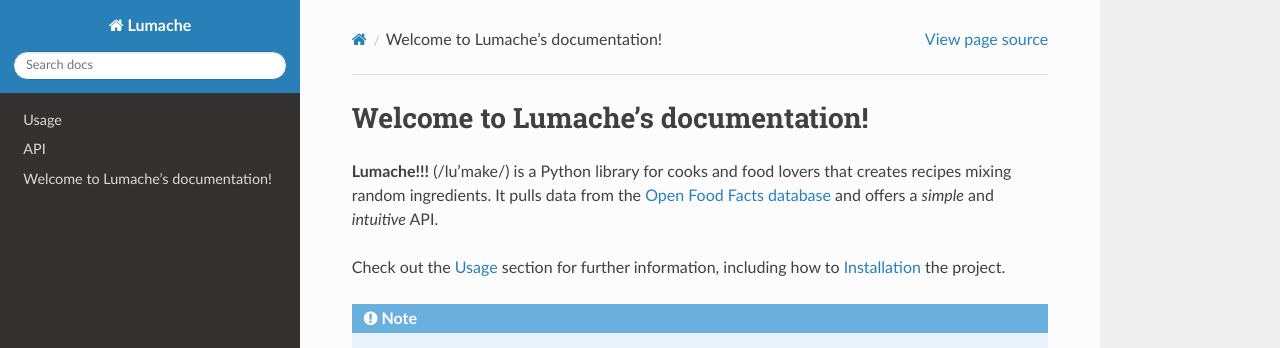
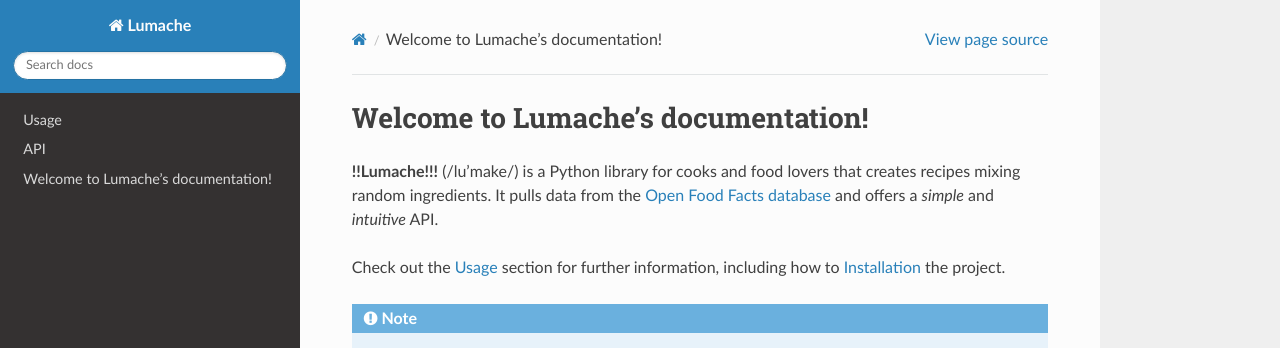
Before and after one commit to pawaka2025/venuvia, a Sphinx documentation site: the page built from docs/source/index.rst, in a window 1280 px wide and 962 px high. Shown: the top 348 px of the window. Built offline with Sphinx 7.4.7 and the Read the Docs theme 3.1.0, drawn with Linux system fonts in a browser that asks for light colours.

```diff
--- a/docs/source/index.rst
+++ b/docs/source/index.rst
@@ -1,7 +1,7 @@
 Welcome to Lumache's documentation!
 ===================================
 
-**Lumache!!!** (/lu'make/) is a Python library for cooks and food lovers
+**!!Lumache!!!** (/lu'make/) is a Python library for cooks and food lovers
 that creates recipes mixing random ingredients.
 It pulls data from the `Open Food Facts database <https://world.openfoodfacts.org/>`_
 and offers a *simple* and *intuitive* API.
```
